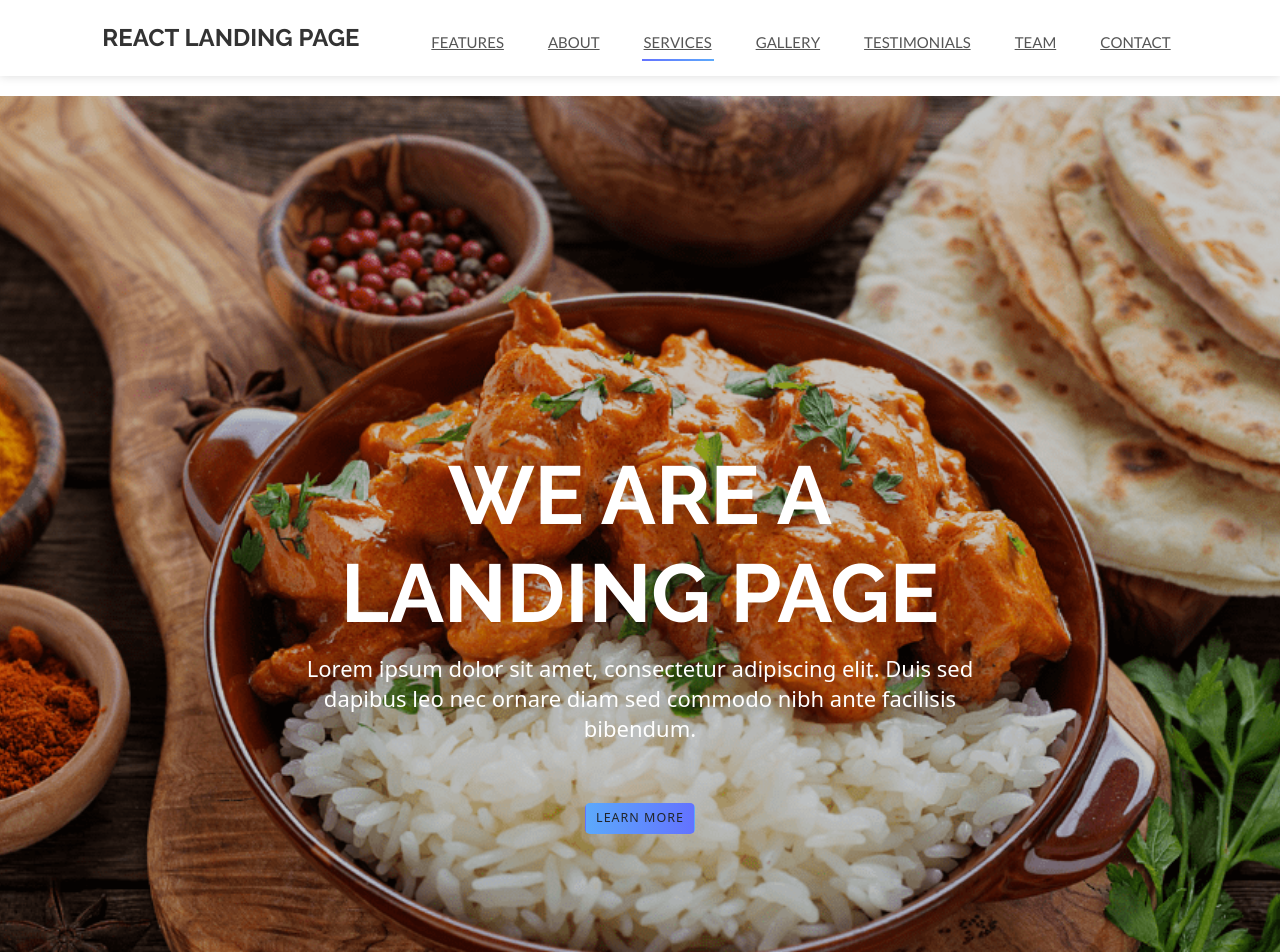
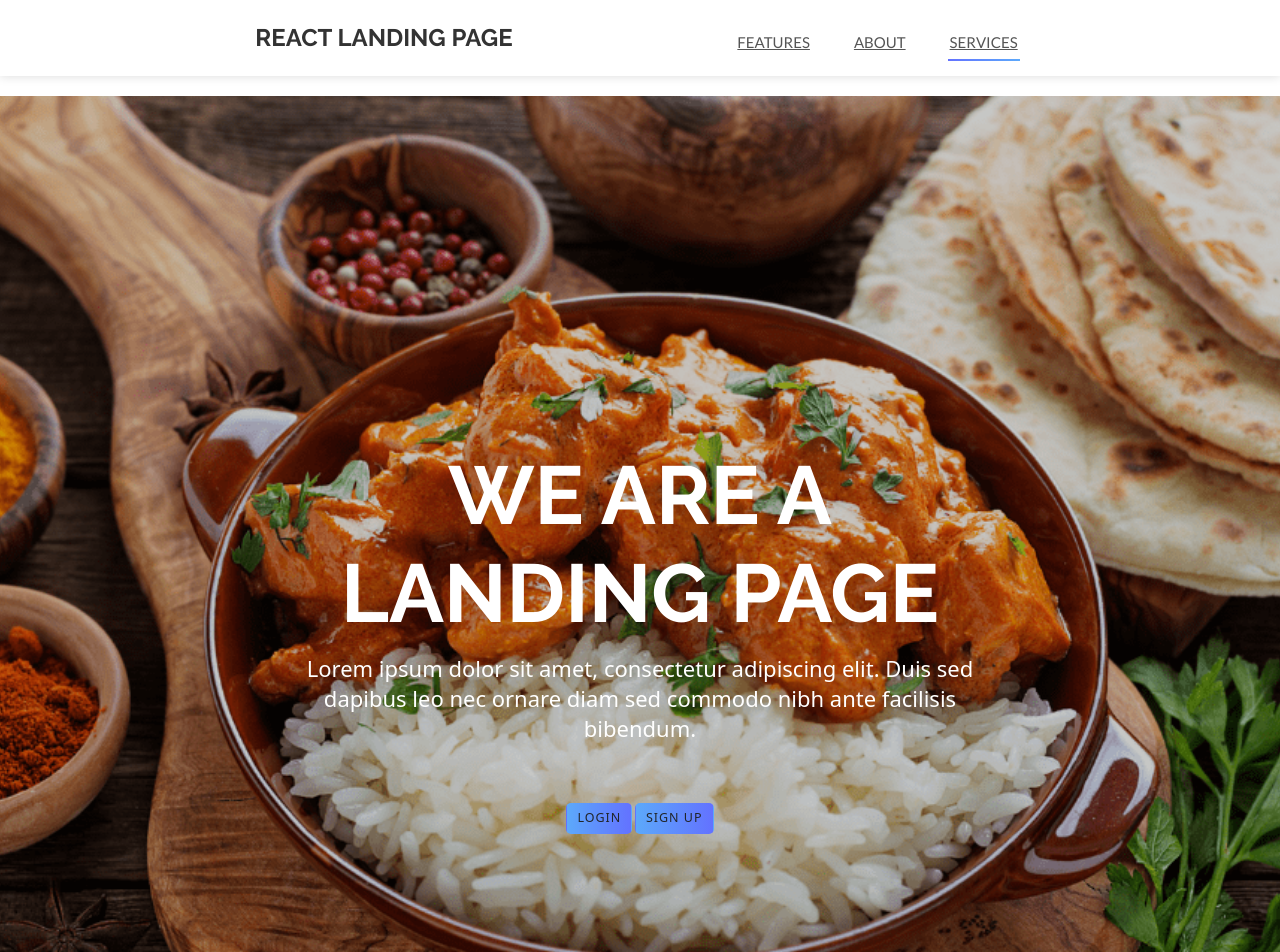
Before and after one commit to harini0-0/recipeready, a React (Create React App) app: page / in a window 1280 px wide. Shown: the top 952 px of the page. Built offline with nearby package versions, Linux system fonts and the light colour scheme; what smooth-scroll would draw is missing.

Commit message:
extra changes

```diff
--- a/src/components/header.jsx
+++ b/src/components/header.jsx
@@ -14,10 +14,16 @@ export const Header = (props) => {
                 </h1>
                 <p>{props.data ? props.data.paragraph : "Loading"}</p>
                 <a
-                  href="#features"
+                  // href="#features"
                   className="btn btn-custom btn-lg page-scroll"
                 >
-                  Learn More
+                  Login
+                </a>{" "}
+                <a
+                  // href="#features"
+                  className="btn btn-custom btn-lg page-scroll"
+                >
+                  Sign up
                 </a>{" "}
               </div>
             </div>
--- a/src/components/navigation.jsx
+++ b/src/components/navigation.jsx
@@ -28,7 +28,7 @@ export const Navigation = (props) => {
           // className="collapse navbar-collapse"
           id="bs-example-navbar-collapse-1"
         >
-          <ul className="nav navbar-nav navbar-right" style={{flexDirection: "row"}}>
+          <ul className="nav navbar-nav navbar-right" style={{flexDirection: "row", float:"left"}}>
             <li>
               <a href="#features" className="page-scroll">
                 Features
@@ -44,7 +44,7 @@ export const Navigation = (props) => {
                 Services
               </a>
             </li>
-            <li>
+            {/* <li>
               <a href="#portfolio" className="page-scroll">
                 Gallery
               </a>
@@ -63,7 +63,7 @@ export const Navigation = (props) => {
               <a href="#contact" className="page-scroll">
                 Contact
               </a>
-            </li>
+            </li> */}
           </ul>
         </div>
       </div>
```
